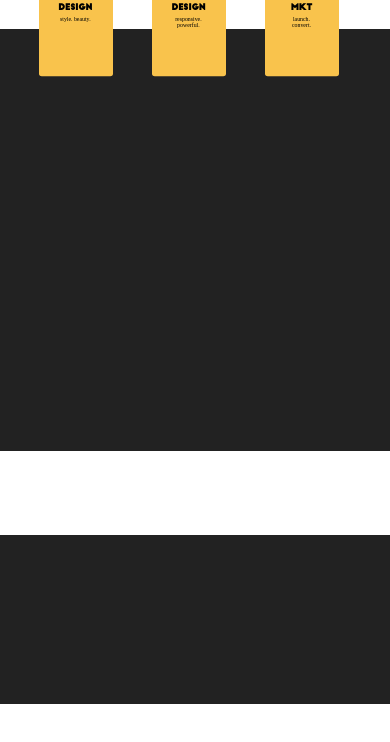
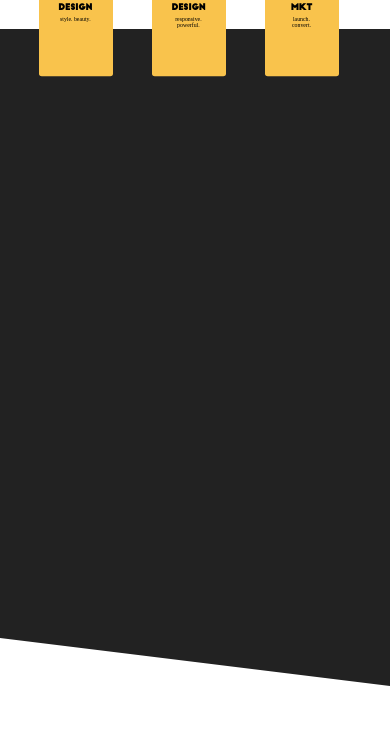
Before and after one commit to oviedo97fer/portfolioux, a React (Create React App) app: page / in a window 390 px wide. Shown: the part 1237-1979 px from the top of the page. Built offline with nearby package versions, Linux system fonts and the light colour scheme.

Commit message:
Mobile finished

```diff
--- a/src/Components/Mobile/Mobile.css
+++ b/src/Components/Mobile/Mobile.css
@@ -6,8 +6,11 @@
 }
 .wrap-div{
     width: 100%;
-    height: 20vh;
+    height: 40vh;
     position: absolute;
-    top: 10%;
+    top: -15vh;
     background: #222;
+    transform:skew(0deg,7deg);
+    -ms-transform:skew(0deg,7deg);
+    -webkit-transform:skew(0deg,7deg);
 }
```
